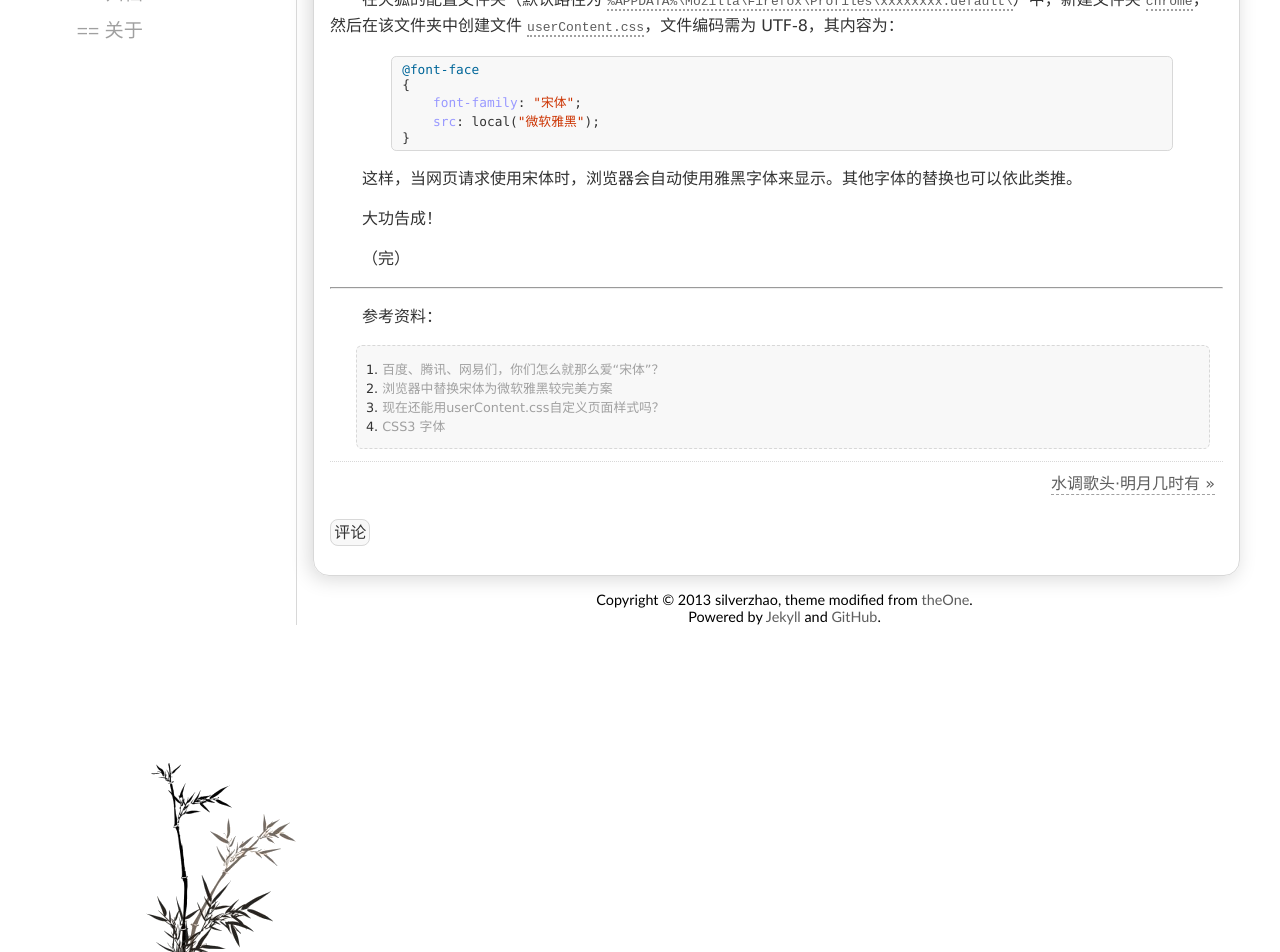
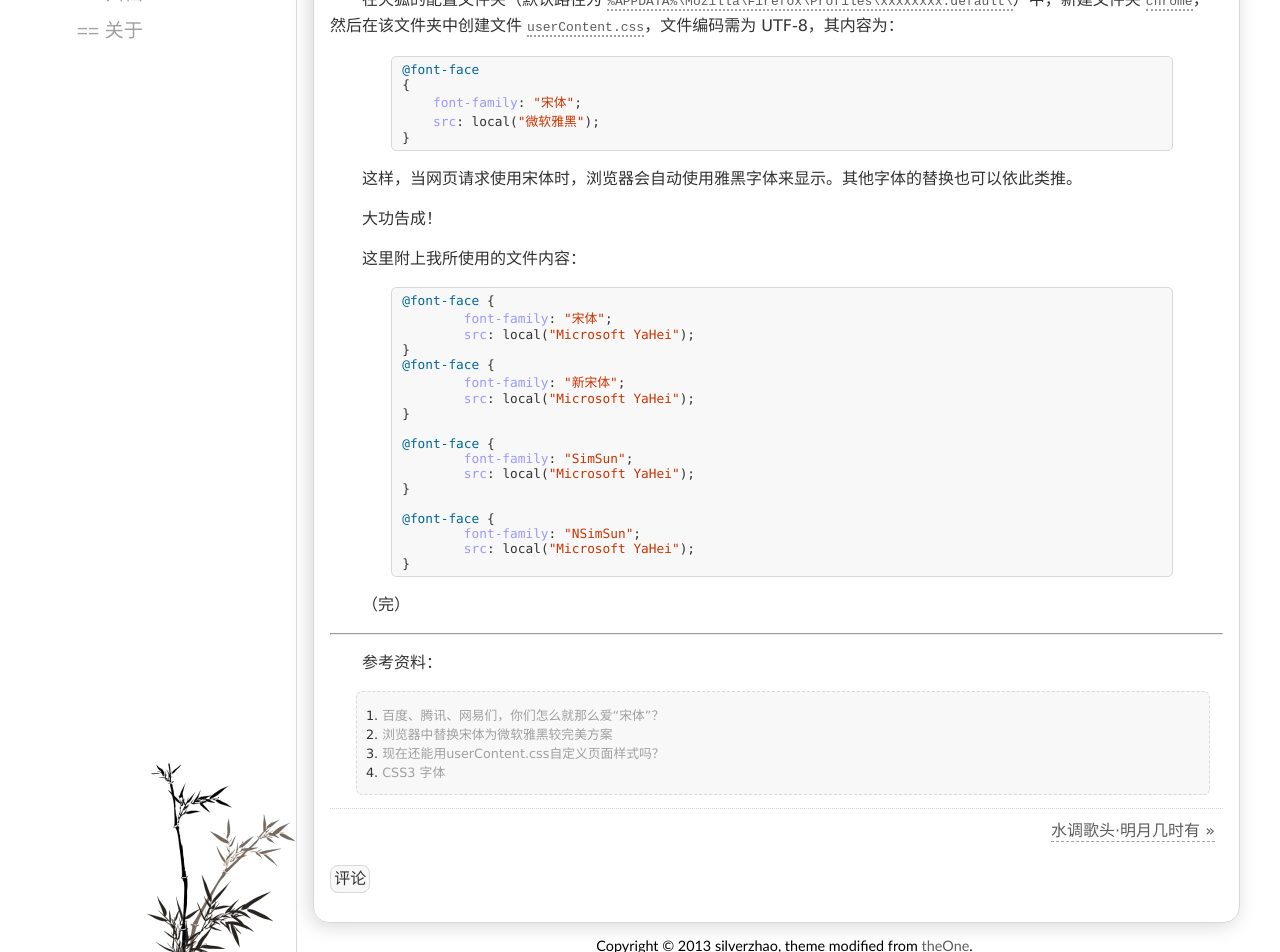
Before and after one commit to silverzhaojr/silverzhaojr.github.io, a Jekyll site: the page built from _posts/2013-05-15-substitute-simsun-in-firefox.md, in a window 1280 px wide and 1400 px high, scrolled down 802 px. Shown: the part 421-1373 px from the top of the window. Built offline with Jekyll 4.4.1, drawn with Linux system fonts in a browser that asks for light colours; Markdown is read by kramdown in place of the engine named in the settings.

Commit message:
upload a post

```diff
--- a/_posts/2013-05-15-substitute-simsun-in-firefox.md
+++ b/_posts/2013-05-15-substitute-simsun-in-firefox.md
@@ -60,6 +60,31 @@ body { font-family: "arial", sans-serif; }
 
 大功告成！
 
+这里附上我所使用的文件内容：
+
+{% highlight css %}
+
+@font-face {
+	font-family: "宋体";
+	src: local("Microsoft YaHei");
+}
+@font-face {
+	font-family: "新宋体";
+	src: local("Microsoft YaHei");
+}
+
+@font-face {
+	font-family: "SimSun";
+	src: local("Microsoft YaHei");
+}
+
+@font-face {
+	font-family: "NSimSun";
+	src: local("Microsoft YaHei");
+}
+
+{% endhighlight %}
+
 （完）
 
 ------
--- a/static/css/style.css
+++ b/static/css/style.css
@@ -55,6 +55,7 @@
 #nav {
     border-top: 1px dotted #d8d8d8;
     border-bottom: 2px dashed #d8d8d8;
+    padding: 0.5em 0;
 }
 #nav ul {
     margin: 0.5em 0;
```
Also changed, not shown: _posts/2013-11-12-buy-ipad-mini.md (added, +32 -0 lines).
